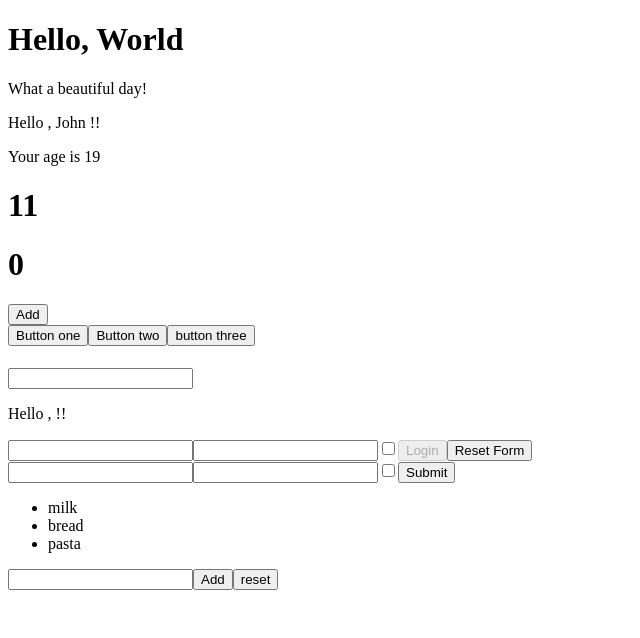
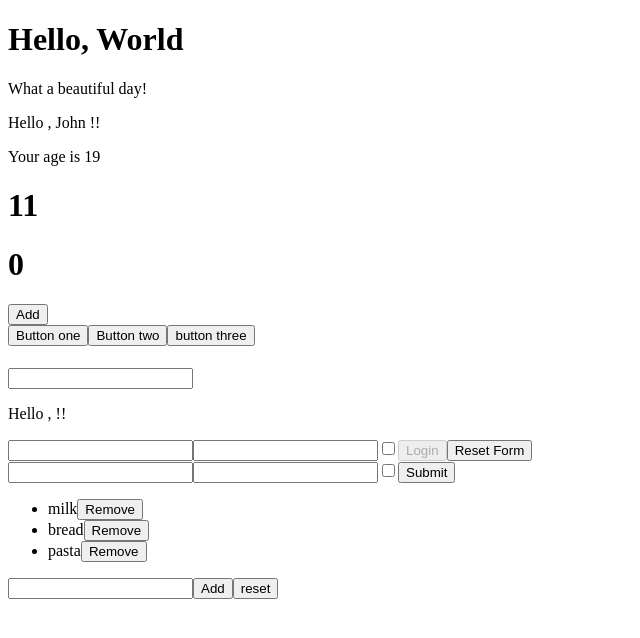
Before and after one commit to ChristianLestingi/React, a React (Create React App) app: page / in a window 1280 px wide. Shown: the top 638 px of the page, without its empty margins (0-640 px from the left). Built offline with nearby package versions, Linux system fonts and the light colour scheme.

Commit message:
Lists/06

```diff
--- a/src/TodoList.js
+++ b/src/TodoList.js
@@ -24,15 +24,32 @@ export class TodoList extends React.Component {
       items: [],
     });
   };
+  resetItemArray = (event) => {
+    this.setState({
+      items: this.state.items.pop()
+    })
+
+
+
+
+
+
+
+
+  };
 
   render() {
     return (
       <div>
         <ul>
           {this.state.items.map((item) => (
-            <li>{item}</li>
+            <li>
+              {item}
+              <button onClick={this.resetItemArray}> Remove </button>
+            </li>
           ))}
         </ul>
+
         <input
           name="input"
           type="text"
```
